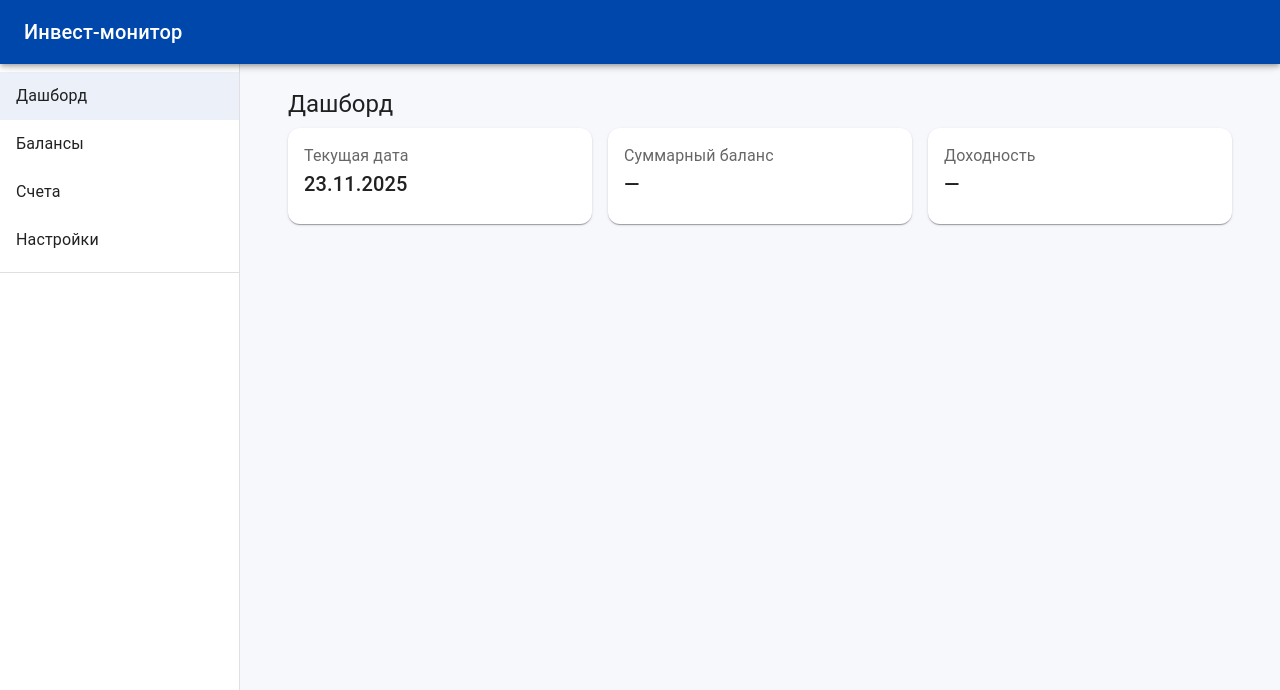
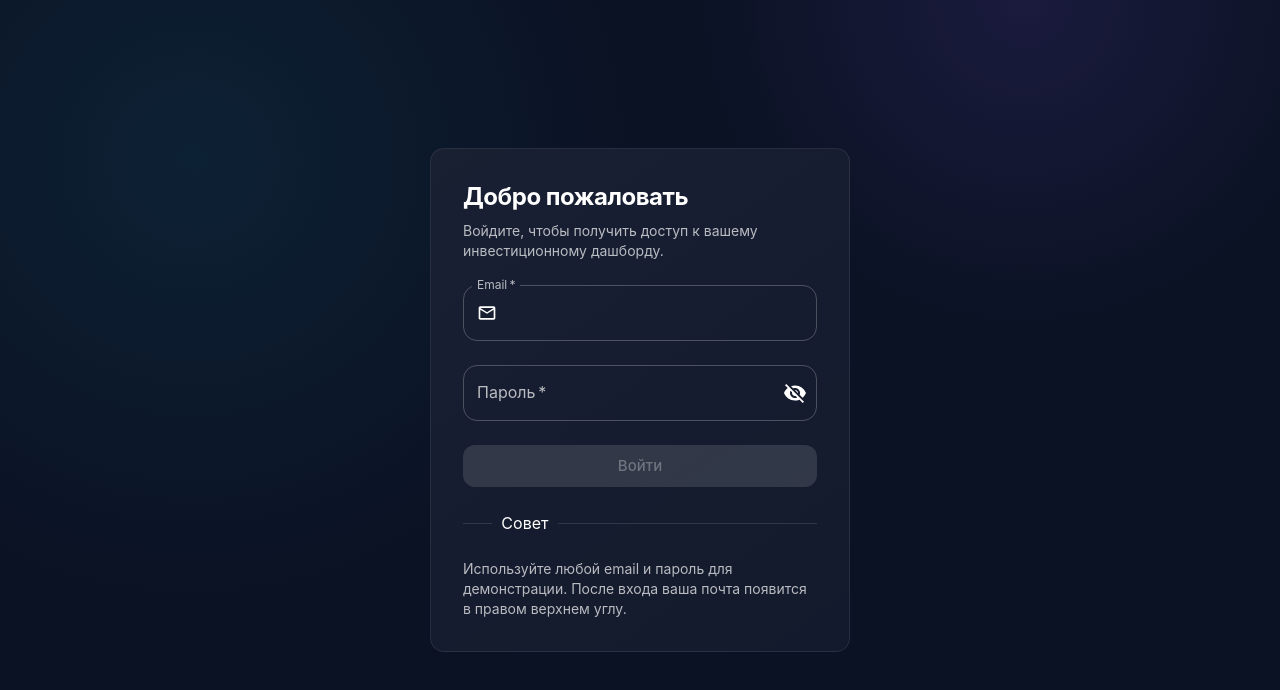
Before and after one commit to homek2020/invest-tracker-3, a React (Vite) app in the folder frontend/: page / in a window 1280 px wide. Shown: the top 690 px of the page. Built offline with nearby package versions, Linux system fonts and the light colour scheme.

Commit message:
Add dark theme login flow with user indicator

```diff
--- a/frontend/src/App.tsx
+++ b/frontend/src/App.tsx
@@ -1,13 +1,20 @@
 import { CssBaseline, ThemeProvider, Container } from '@mui/material';
+import { useState } from 'react';
 import { theme } from './theme';
 import { DashboardLayout } from './layout/DashboardLayout';
 import { Dashboard } from './pages/Dashboard';
 import { Balances } from './pages/Balances';
 import { Accounts } from './pages/Accounts';
 import { Settings } from './pages/Settings';
-import { useState } from 'react';
+import { Login } from './pages/Login';
 
-const pages: Record<string, JSX.Element> = {
+type PageKey = 'dashboard' | 'balances' | 'accounts' | 'settings';
+
+type User = {
+  email: string;
+};
+
+const pages: Record<PageKey, JSX.Element> = {
   dashboard: <Dashboard />,
   balances: <Balances />,
   accounts: <Accounts />,
@@ -15,14 +22,22 @@ const pages: Record<string, JSX.Element> = {
 };
 
 export function App() {
-  const [currentPage] = useState('dashboard');
+  const [currentPage, setCurrentPage] = useState<PageKey>('dashboard');
+  const [user, setUser] = useState<User | null>(null);
+
+  const handleLogin = (email: string) => setUser({ email });
+  const handleLogout = () => setUser(null);
 
   return (
     <ThemeProvider theme={theme}>
       <CssBaseline />
-      <DashboardLayout>
-        <Container maxWidth="lg">{pages[currentPage]}</Container>
-      </DashboardLayout>
+      {user ? (
+        <DashboardLayout userEmail={user.email} currentPage={currentPage} onSelectPage={setCurrentPage} onLogout={handleLogout}>
+          <Container maxWidth="lg">{pages[currentPage]}</Container>
+        </DashboardLayout>
+      ) : (
+        <Login onLogin={handleLogin} />
+      )}
     </ThemeProvider>
   );
 }
--- a/frontend/src/layout/DashboardLayout.tsx
+++ b/frontend/src/layout/DashboardLayout.tsx
@@ -1,24 +1,76 @@
 import { PropsWithChildren } from 'react';
-import { Box, Drawer, List, ListItemButton, ListItemText, Toolbar, AppBar, Typography } from '@mui/material';
+import { Box, Drawer, Toolbar, AppBar, Typography, Stack, Avatar, IconButton, Tooltip } from '@mui/material';
+import LogoutIcon from '@mui/icons-material/Logout';
 import { SidebarNav } from './SidebarNav';
 
 const drawerWidth = 240;
 
-export function DashboardLayout({ children }: PropsWithChildren) {
+interface DashboardLayoutProps extends PropsWithChildren {
+  userEmail: string;
+  currentPage: string;
+  onSelectPage: (key: string) => void;
+  onLogout?: () => void;
+}
+
+export function DashboardLayout({ children, userEmail, currentPage, onSelectPage, onLogout }: DashboardLayoutProps) {
+  const initials = userEmail[0]?.toUpperCase() ?? '?';
+
   return (
-    <Box sx={{ display: 'flex', minHeight: '100vh' }}>
-      <AppBar position="fixed" sx={{ zIndex: 1201 }}>
+    <Box sx={{ display: 'flex', minHeight: '100vh', background: '#060b18' }}>
+      <AppBar
+        position="fixed"
+        sx={{
+          zIndex: 1201,
+          background: 'rgba(6, 11, 24, 0.85)',
+          backdropFilter: 'blur(10px)',
+          borderBottom: '1px solid rgba(255,255,255,0.08)',
+        }}
+      >
         <Toolbar>
-          <Typography variant="h6" component="div" sx={{ flexGrow: 1 }}>
+          <Typography variant="h6" component="div" sx={{ flexGrow: 1, fontWeight: 800, letterSpacing: '-0.02em' }}>
             Инвест-монитор
           </Typography>
+          <Stack direction="row" spacing={1.5} alignItems="center">
+            <Stack spacing={0} alignItems="flex-end">
+              <Typography variant="subtitle2">{userEmail}</Typography>
+              <Typography variant="caption" color="text.secondary">
+                Онлайн
+              </Typography>
+            </Stack>
+            <Avatar sx={{ bgcolor: 'primary.main', width: 40, height: 40, fontWeight: 700 }}>{initials}</Avatar>
+            {onLogout && (
+              <Tooltip title="Выйти">
+                <IconButton color="inherit" onClick={onLogout} size="small">
+                  <LogoutIcon fontSize="small" />
+                </IconButton>
+              </Tooltip>
+            )}
+          </Stack>
         </Toolbar>
       </AppBar>
-      <Drawer variant="permanent" sx={{ width: drawerWidth, [`& .MuiDrawer-paper`]: { width: drawerWidth, boxSizing: 'border-box' } }}>
+      <Drawer
+        variant="permanent"
+        sx={{
+          width: drawerWidth,
+          [`& .MuiDrawer-paper`]: {
+            width: drawerWidth,
+            boxSizing: 'border-box',
+            background: '#0f172a',
+            borderRight: '1px solid rgba(255,255,255,0.08)',
+          },
+        }}
+      >
         <Toolbar />
-        <SidebarNav />
+        <SidebarNav active={currentPage} onSelect={onSelectPage} />
       </Drawer>
-      <Box component="main" sx={{ flexGrow: 1, p: 3, backgroundColor: '#f6f8fb' }}>
+      <Box
+        component="main"
+        sx={{
+          flexGrow: 1,
+          p: { xs: 2.5, md: 3 },
+          background: 'radial-gradient(circle at 20% 20%, rgba(34,211,238,0.08), transparent 30%), radial-gradient(circle at 80% 10%, rgba(139,92,246,0.1), transparent 25%), #0b1224',
+        }}
+      >
         <Toolbar />
         {children}
       </Box>
--- a/frontend/src/layout/SidebarNav.tsx
+++ b/frontend/src/layout/SidebarNav.tsx
@@ -1,5 +1,4 @@
-import { List, ListItemButton, ListItemText, Divider } from '@mui/material';
-import { useState } from 'react';
+import { List, ListItemButton, ListItemText, Divider, ListSubheader } from '@mui/material';
 
 const items = [
   { key: 'dashboard', label: 'Дашборд' },
@@ -8,14 +7,29 @@ const items = [
   { key: 'settings', label: 'Настройки' },
 ];
 
-export function SidebarNav() {
-  const [active, setActive] = useState('dashboard');
+interface SidebarNavProps {
+  active: string;
+  onSelect: (key: string) => void;
+}
+
+export function SidebarNav({ active, onSelect }: SidebarNavProps) {
   return (
     <>
-      <List>
+      <List
+        subheader={
+          <ListSubheader component="div" sx={{ color: 'text.secondary', bgcolor: 'transparent', mb: 1 }}>
+            Навигация
+          </ListSubheader>
+        }
+      >
         {items.map((item) => (
-          <ListItemButton key={item.key} selected={item.key === active} onClick={() => setActive(item.key)}>
-            <ListItemText primary={item.label} />
+          <ListItemButton
+            key={item.key}
+            selected={item.key === active}
+            onClick={() => onSelect(item.key)}
+            sx={{ borderRadius: 1.5, mx: 1, mb: 0.5 }}
+          >
+            <ListItemText primary={item.label} primaryTypographyProps={{ fontWeight: item.key === active ? 700 : 500 }} />
           </ListItemButton>
         ))}
       </List>
--- /dev/null
+++ b/frontend/src/pages/Login.tsx
@@ -0,0 +1,95 @@
+import { useMemo, useState } from 'react';
+import { Box, Typography, Paper, Stack, TextField, InputAdornment, IconButton, Divider } from '@mui/material';
+import { LoadingButton } from '../components/LoadingButton';
+import MailOutlineIcon from '@mui/icons-material/MailOutline';
+import VisibilityOff from '@mui/icons-material/VisibilityOff';
+import Visibility from '@mui/icons-material/Visibility';
+
+interface LoginProps {
+  onLogin: (email: string) => void;
+}
+
+export function Login({ onLogin }: LoginProps) {
+  const [email, setEmail] = useState('');
+  const [password, setPassword] = useState('');
+  const [showPassword, setShowPassword] = useState(false);
+  const [loading, setLoading] = useState(false);
+
+  const disabled = useMemo(() => !email || !password, [email, password]);
+
+  const handleSubmit = (event: React.FormEvent<HTMLFormElement>) => {
+    event.preventDefault();
+    setLoading(true);
+    setTimeout(() => {
+      setLoading(false);
+      onLogin(email.trim());
+    }, 550);
+  };
+
+  return (
+    <Box
+      sx={{
+        minHeight: '100vh',
+        background: 'radial-gradient(circle at 15% 20%, rgba(34,211,238,0.08), transparent 35%), radial-gradient(circle at 80% 0%, rgba(139,92,246,0.12), transparent 25%), #0b1224',
+        display: 'flex',
+        alignItems: 'center',
+        justifyContent: 'center',
+        px: 2,
+      }}
+    >
+      <Paper elevation={0} sx={{ maxWidth: 420, width: '100%', p: { xs: 3, sm: 4 }, backdropFilter: 'blur(8px)' }}>
+        <Stack spacing={3} component="form" onSubmit={handleSubmit}>
+          <Box>
+            <Typography variant="h5" gutterBottom>
+              Добро пожаловать
+            </Typography>
+            <Typography variant="body2" color="text.secondary">
+              Войдите, чтобы получить доступ к вашему инвестиционному дашборду.
+            </Typography>
+          </Box>
+
+          <TextField
+            label="Email"
+            type="email"
+            value={email}
+            onChange={(e) => setEmail(e.target.value)}
+            required
+            InputProps={{
+              startAdornment: (
+                <InputAdornment position="start">
+                  <MailOutlineIcon fontSize="small" />
+                </InputAdornment>
+              ),
+            }}
+          />
+
+          <TextField
+            label="Пароль"
+            type={showPassword ? 'text' : 'password'}
+            value={password}
+            onChange={(e) => setPassword(e.target.value)}
+            required
+            InputProps={{
+              endAdornment: (
+                <InputAdornment position="end">
+                  <IconButton edge="end" onClick={() => setShowPassword((prev) => !prev)}>
+                    {showPassword ? <Visibility /> : <VisibilityOff />}
+                  </IconButton>
+                </InputAdornment>
+              ),
+            }}
+          />
+
+          <LoadingButton type="submit" loading={loading} disabled={disabled || loading} fullWidth size="large">
+            Войти
+          </LoadingButton>
+
+          <Divider textAlign="left">Совет</Divider>
+          <Typography variant="body2" color="text.secondary">
+            Используйте любой email и пароль для демонстрации. После входа ваша почта появится в правом верхнем углу.
+          </Typography>
+        </Stack>
+      </Paper>
+    </Box>
+  );
+}
--- a/frontend/src/theme.ts
+++ b/frontend/src/theme.ts
@@ -2,22 +2,52 @@ import { createTheme } from '@mui/material/styles';
 
 export const theme = createTheme({
   palette: {
-    mode: 'light',
+    mode: 'dark',
     primary: {
-      main: '#0047ab',
+      main: '#8b5cf6',
     },
     secondary: {
-      main: '#0c8e6c',
+      main: '#22d3ee',
+    },
+    background: {
+      default: '#0b1224',
+      paper: '#10172a',
     },
   },
   shape: {
-    borderRadius: 12,
+    borderRadius: 14,
+  },
+  typography: {
+    fontFamily: 'Inter, "Segoe UI", system-ui, -apple-system, sans-serif',
+    h5: {
+      fontWeight: 700,
+      letterSpacing: '-0.02em',
+    },
   },
   components: {
     MuiButton: {
       styleOverrides: {
         root: {
           textTransform: 'none',
+          borderRadius: 12,
+          paddingLeft: 16,
+          paddingRight: 16,
+        },
+      },
+    },
+    MuiPaper: {
+      styleOverrides: {
+        root: {
+          backgroundImage: 'linear-gradient(145deg, rgba(255,255,255,0.04), rgba(255,255,255,0.01))',
+          border: '1px solid rgba(255, 255, 255, 0.08)',
+        },
+      },
+    },
+    MuiCard: {
+      styleOverrides: {
+        root: {
+          backgroundImage: 'linear-gradient(145deg, rgba(139,92,246,0.08), rgba(16,23,42,0.8))',
+          border: '1px solid rgba(255, 255, 255, 0.08)',
         },
       },
     },
```
Also changed, not shown: frontend/package.json (+5 -4 lines).
